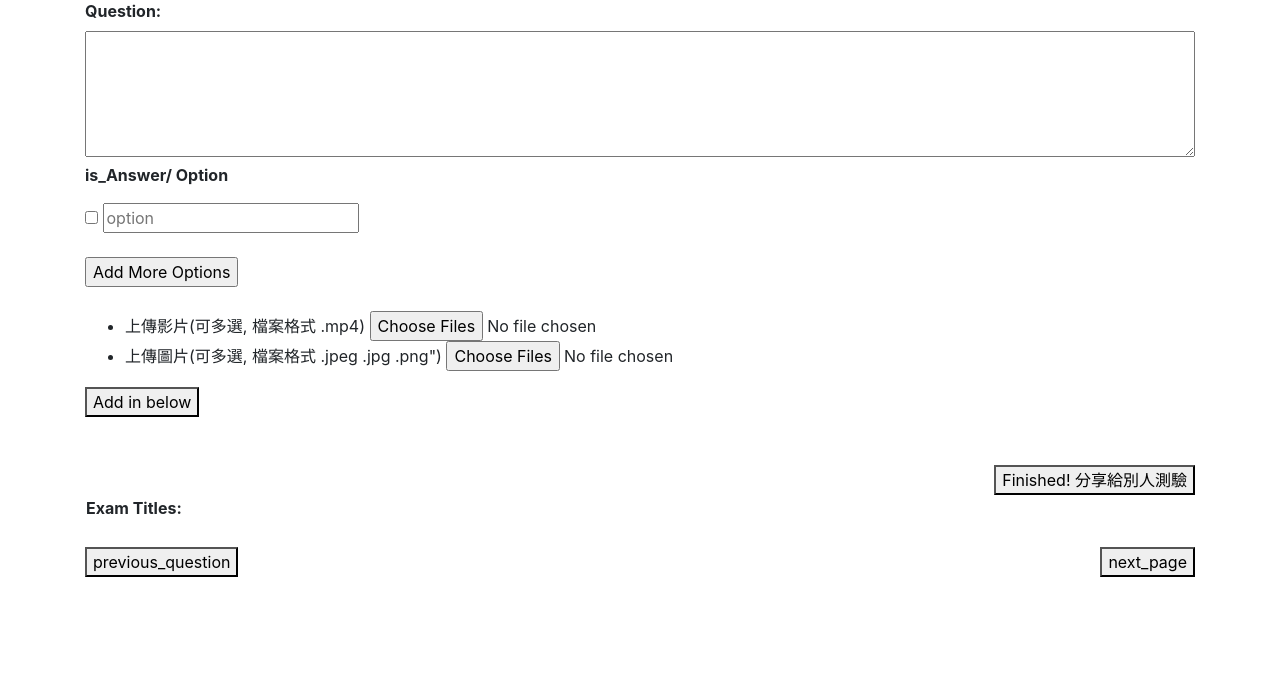
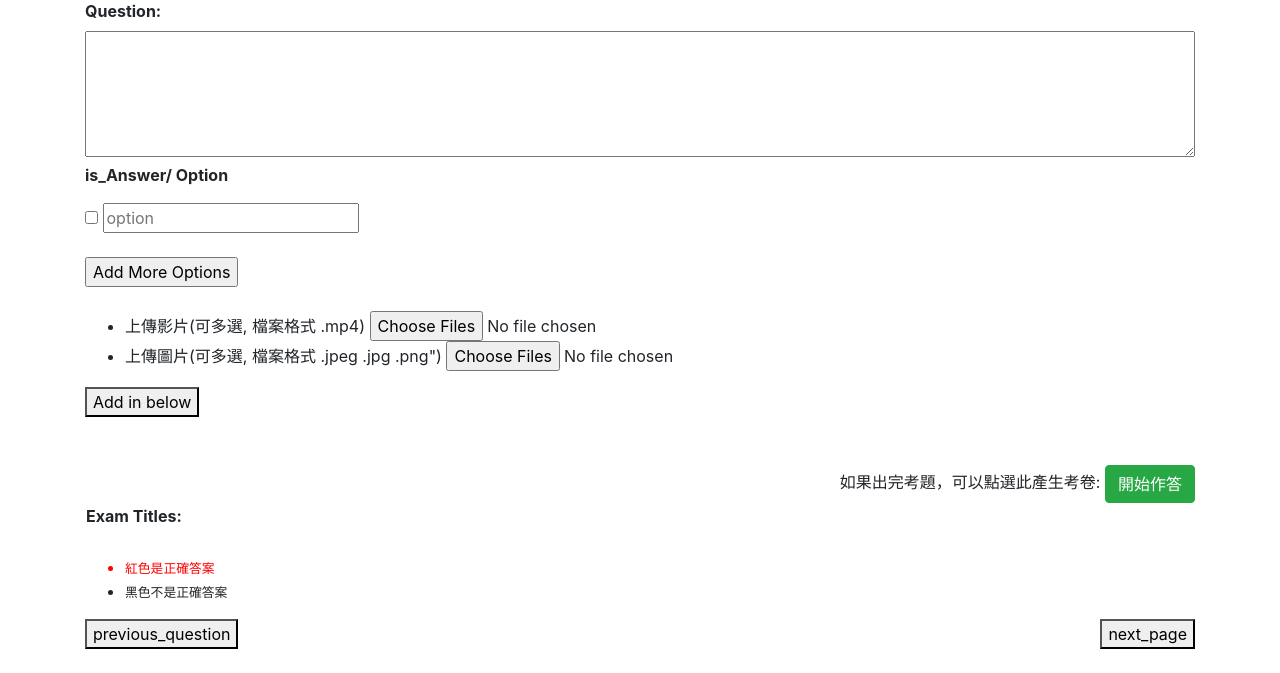
Before and after one commit to 1984-zen/forum, a Django app: template exams/templates/add_exam_questions.html in a window 1280 px wide. Shown: the part 191-864 px from the top of the page. Before the commit the page ends 768 px from the top, so only its background shows below. Run offline with Django 3.2, Linux system fonts and the light colour scheme; the template is opened without the code that fills it, so the values that code supplies are empty; some libraries are stand-ins or nearby versions.

Commit message:
feat:add is_super_admin =2 permission, only is_super_admin can update/delete exam_id = 217. set boostrape button color on exam_list.html, add_exam_questions.html, update_option_next_question_id.html, update_question.html

```diff
--- a/exams/templates/add_exam_questions.html
+++ b/exams/templates/add_exam_questions.html
@@ -64,7 +64,7 @@
         <br><br>
 
         <div style="text-align: right;">
-            <a href="/exams/{{ exam.id }}"><button>Finished! 分享給別人測驗</button></a>
+            <span>如果出完考題，可以點選此產生考卷: </span><a href="/exams/{{ exam.id }}"><button type="button" class="btn btn-success">開始作答</button></a>
         </div>
 
         <table style="width:100%">
@@ -79,17 +79,22 @@
         </table>
 
         <br>
-
+        <ul>
+            <li style="color:red;"><small>紅色是正確答案</small></li>
+            <li><small>黑色不是正確答案</small></li>
+        </ul>
         {% for q in questions_in_page %}
         <table style="width:100%;" border="1">
             <tbody>
                 <tr>
-                    <td style="width:8%">
+                    <td style="width:1%; padding-left: 10pt; padding-right: 10pt; text-align: center;">
                         <strong>Question</strong>
-                        <a href="/exams/{{ q.exam_id }}/questions/{{ q.id }}/delete"><button>Delete
-                                question</button></a>
-                        <a href="{% url 'update_question' exam_id=q.exam_id question_id=q.id %}"><button>update
-                                question</button></a>
+                        <a href="{% url 'update_question' exam_id=q.exam_id question_id=q.id %}"><button type="button" class="btn btn-primary">Update question</button></a>
+
+                        <br>
+                        <br>
+
+                        <a href="/exams/{{ q.exam_id }}/questions/{{ q.id }}/delete"><button type="button" class="btn btn-danger">Delete question</button></a>
                     </td>
                     <td>
                         <p style="color: blue;">{{ q.question }}</p>
@@ -101,8 +106,8 @@
                             </source>
                             Your browser does not support the video tag.
                         </video>
-                        <a
-                            href="/exams/{{ q.exam_id }}/questions/{{ q.id }}/question_files/{{ v.id }}/delete"><button>Delete</button></a>
+                        <a href="/exams/{{ q.exam_id }}/questions/{{ q.id }}/question_files/{{ v.id }}/delete"><button type="button" class="btn btn-danger">Delete</button></a>
+
                         <br>
 
                         {% endif %}
@@ -113,8 +118,7 @@
                         {% for i in images %}
                         {% if i.question_id == q.id %}
                         <img src="{{ MEDIA_URL }}{{ i.file_path }}" width='900'>
-                        <a
-                            href="/exams/{{ q.exam_id }}/questions/{{ q.id }}/question_files/{{ i.id }}/delete"><button>Delete</button></a>
+                        <a href="/exams/{{ q.exam_id }}/questions/{{ q.id }}/question_files/{{ i.id }}/delete"><button type="button" class="btn btn-danger">Delete</button></a>
 
                         <br>
 
@@ -124,21 +128,22 @@
                     </td>
                 </tr>
                 <tr>
-                    <td>
+                    <td style="width:1%; padding-left: 10pt; padding-right: 10pt; text-align: center;">
                         <strong>Options</strong>
                     </td>
                     <td>
                         {% for o in q.options.all %}
                         {% if o.option != "" and o.is_answer == 0 %}
                         <ul>
-                            <li>{{ o.option }} <a href="/exams/{{ q.exam_id }}/options/{{ o.id }}/delete"><button>Delete
-                                        option</button></a></li>
+                            <li>{{ o.option }}
+                                <a href="/exams/{{ q.exam_id }}/options/{{ o.id }}/delete"><button type="button" class="btn btn-danger">Delete option</button></a>
+                            </li>
                         </ul>
                         {% elif o.option != "" and o.is_answer == 1 %}
                         <ul>
-                            <li style="color:blueviolet;">{{ o.option }} <a
-                                    href="/exams/{{ q.exam_id }}/options/{{ o.id }}/delete"><button>Delete
-                                        option</button></a></li>
+                            <li style="color:red;">{{ o.option }}
+                                <a href="/exams/{{ q.exam_id }}/options/{{ o.id }}/delete"><button type="button" class="btn btn-danger">Delete option</button></a>
+                            </li>
                         </ul>
                         {% endif %}
                         {% endfor %}
--- a/exams/templates/update_option_next_question_id.html
+++ b/exams/templates/update_option_next_question_id.html
@@ -94,7 +94,7 @@
 
             <br><br>
 
-            <button type="submit">提交更新</button>
+            <button type="submit" class="btn btn-success">提交更新</button>
 
         </form>
 
--- a/exams/templates/update_question.html
+++ b/exams/templates/update_question.html
@@ -126,7 +126,7 @@
 
             <br><br>
 
-            <button type="submit">更新Question及Option</button>
+            <button type="submit" class="btn btn-success">更新Question及Option</button>
 
         </form>
 
```
Also changed, not shown: exams/templates/exam_list.html (+28 -12 lines), middleware/middleware.py (+15 -7 lines).
